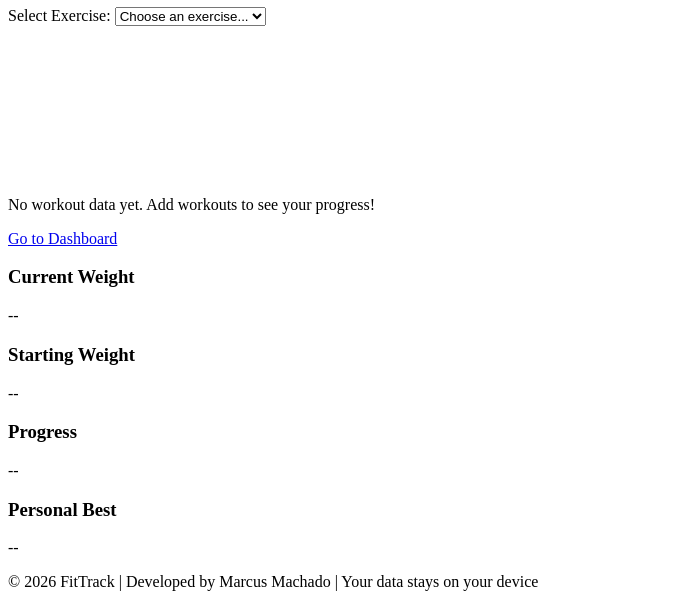
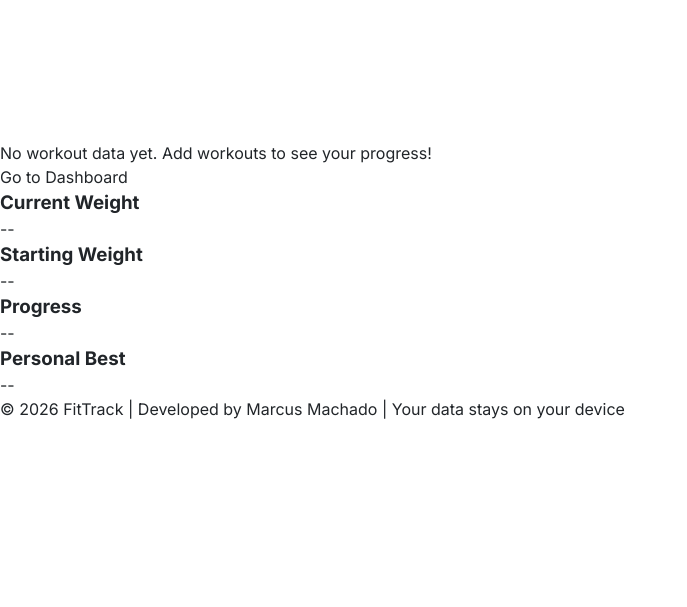
Before and after one commit to DonMarcao/fittrack, a plain HTML site: page charts.html in a window 1280 px wide. Shown: the part 213-820 px from the top of the page, without its empty margins (0-687 px from the left). Drawn offline with Linux system fonts and the light colour scheme.

Commit message:
Add: Create CSS files

```diff
--- /dev/null
+++ b/assets/css/reset.css
@@ -0,0 +1,47 @@
+/* CSS Reset - Remove browser defaults */
+
+* {
+    margin: 0;
+    padding: 0;
+    box-sizing: border-box;
+}
+
+html {
+    font-size: 16px;
+    scroll-behavior: smooth;
+}
+
+body {
+    line-height: 1.6;
+    -webkit-font-smoothing: antialiased;
+    -moz-osx-font-smoothing: grayscale;
+}
+
+img, picture, video, canvas, svg {
+    display: block;
+    max-width: 100%;
+}
+
+input, button, textarea, select {
+    font: inherit;
+}
+
+button {
+    cursor: pointer;
+    border: none;
+    background: none;
+}
+
+a {
+    text-decoration: none;
+    color: inherit;
+}
+
+ul, ol {
+    list-style: none;
+}
+
+table {
+    border-collapse: collapse;
+    border-spacing: 0;
+}
--- /dev/null
+++ b/assets/css/style.css
@@ -0,0 +1,23 @@
+/* FitTrack - Main Stylesheet */
+
+@import url('reset.css');
+@import url('variables.css');
+
+/* Google Fonts - Inter */
+@import url('https://fonts.googleapis.com/css2?family=Inter:wght@400;500;600;700;800&display=swap');
+
+/* Base Styles */
+body {
+    font-family: var(--font-primary);
+    font-size: var(--font-size-base);
+    color: var(--text-primary);
+    background-color: var(--background-main);
+    line-height: var(--line-height-normal);
+}
+
+/* Container */
+.container {
+    max-width: 1200px;
+    margin: 0 auto;
+    padding: 0 var(--space-4);
+}
--- /dev/null
+++ b/assets/css/variables.css
@@ -0,0 +1,113 @@
+/* CSS Custom Properties (Variables) */
+
+:root {
+    /* Colors - Light Theme (Default) */
+    --primary-green: #28a745;
+    --primary-dark: #1e7e34;
+    --primary-light: #d4edda;
+
+    --background-main: #ffffff;
+    --background-card: #f8f9fa;
+    --background-hover: #e9ecef;
+
+    --text-primary: #212529;
+    --text-secondary: #6c757d;
+    --text-muted: #adb5bd;
+
+    --border-color: #dee2e6;
+    --border-light: #e9ecef;
+
+    /* Semantic Colors */
+    --success: #28a745;
+    --success-light: #d4edda;
+    --success-dark: #1e7e34;
+
+    --danger: #dc3545;
+    --danger-light: #f8d7da;
+    --danger-dark: #bd2130;
+
+    --warning: #ffc107;
+    --warning-light: #fff3cd;
+    --warning-dark: #d39e00;
+
+    --info: #17a2b8;
+    --info-light: #d1ecf1;
+    --info-dark: #117a8b;
+
+    /* Typography */
+    --font-primary: 'Inter', -apple-system, BlinkMacSystemFont, 'Segoe UI',
+                     Roboto, 'Helvetica Neue', Arial, sans-serif;
+
+    --font-size-xs: 12px;
+    --font-size-small: 14px;
+    --font-size-base: 16px;
+    --font-size-h5: 18px;
+    --font-size-h4: 20px;
+    --font-size-h3: 24px;
+    --font-size-h2: 28px;
+    --font-size-h1: 32px;
+    --font-size-stat: 36px;
+
+    --font-weight-regular: 400;
+    --font-weight-medium: 500;
+    --font-weight-semibold: 600;
+    --font-weight-bold: 700;
+    --font-weight-extrabold: 800;
+
+    --line-height-tight: 1.2;
+    --line-height-normal: 1.5;
+    --line-height-relaxed: 1.75;
+
+    /* Spacing */
+    --space-1: 4px;
+    --space-2: 8px;
+    --space-3: 12px;
+    --space-4: 16px;
+    --space-5: 20px;
+    --space-6: 24px;
+    --space-8: 32px;
+    --space-10: 40px;
+    --space-12: 48px;
+    --space-16: 64px;
+
+    /* Border Radius */
+    --radius-sm: 4px;
+    --radius-md: 8px;
+    --radius-lg: 12px;
+    --radius-full: 9999px;
+
+    /* Shadows */
+    --shadow-sm: 0 2px 4px rgba(0, 0, 0, 0.05);
+    --shadow-md: 0 4px 12px rgba(0, 0, 0, 0.1);
+    --shadow-lg: 0 8px 32px rgba(0, 0, 0, 0.15);
+
+    /* Transitions */
+    --transition-fast: 0.15s ease;
+    --transition-base: 0.2s ease;
+    --transition-slow: 0.3s ease;
+}
+
+/* Dark Theme */
+[data-theme="dark"] {
+    --primary-green: #28a745;
+    --primary-dark: #34ce57;
+    --primary-light: #1a5928;
+
+    --background-main: #1a1a1a;
+    --background-card: #2d2d2d;
+    --background-hover: #3a3a3a;
+
+    --text-primary: #f8f9fa;
+    --text-secondary: #adb5bd;
+    --text-muted: #6c757d;
+
+    --border-color: #3a3a3a;
+    --border-light: #2d2d2d;
+}
+
+/* Smooth theme transition */
+* {
+    transition: background-color var(--transition-slow),
+                color var(--transition-slow),
+                border-color var(--transition-slow);
+}
--- a/charts.html
+++ b/charts.html
@@ -6,7 +6,7 @@
     <meta name="description" content="Visualize your fitness progress with interactive charts showing weight progression over time">
     <title>Progress Charts - FitTrack</title>
     <!-- <script src="https://cdn.jsdelivr.net/npm/chart.js@4.4.0/dist/chart.umd.min.js"></script> -->
-    <!-- <link rel="stylesheet" href="assets/css/style.css"> -->
+    <link rel="stylesheet" href="assets/css/style.css">
 </head>
 <body>
     <!-- Navigation -->
```
Also changed, not shown: calculators.html (+1 -1 lines), history.html (+1 -1 lines), index.html (+1 -1 lines).
